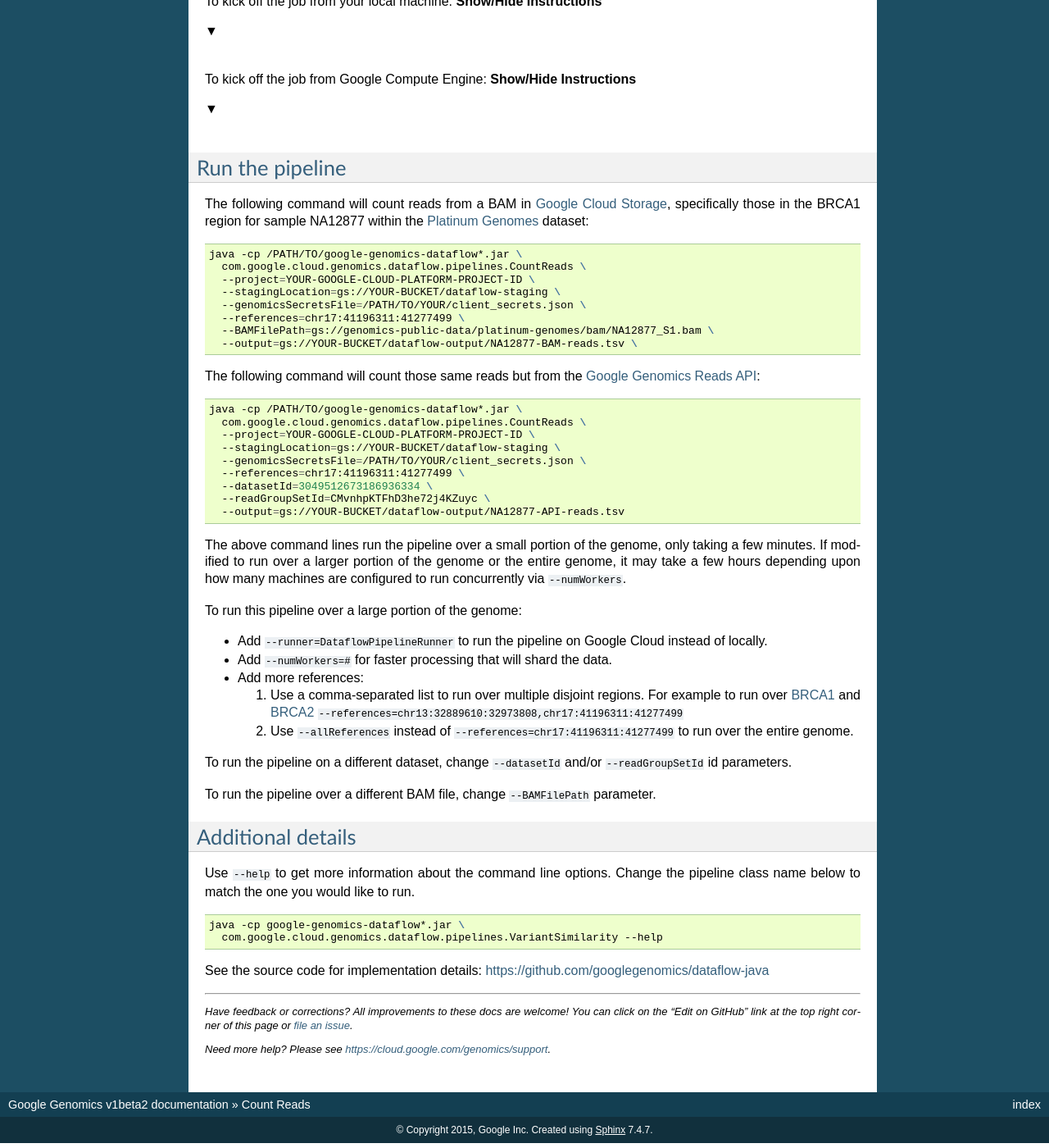
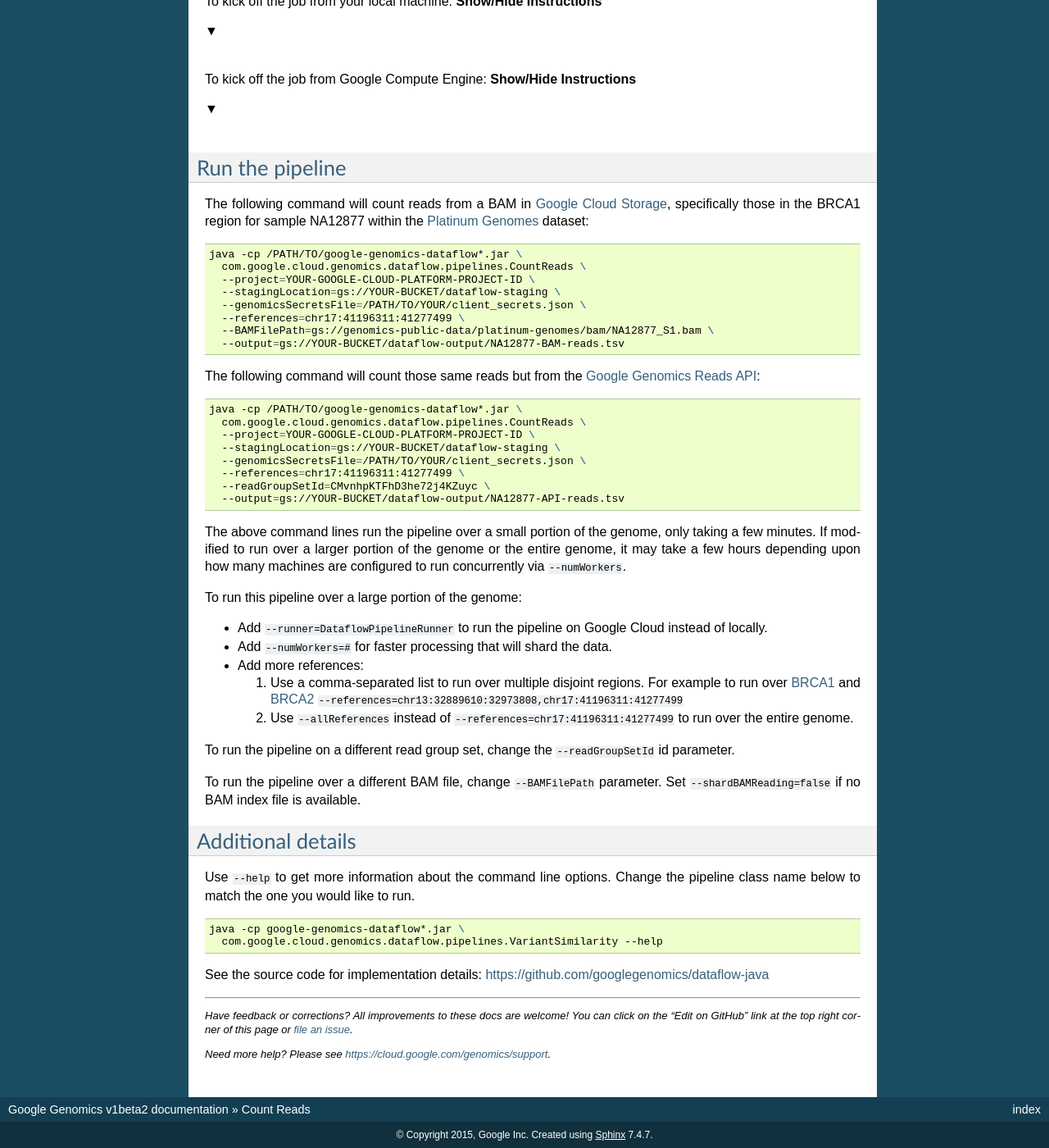
Before and after one commit to googlegenomics/readthedocs, a Sphinx documentation site: the page built from docs/source/use_cases/analyze_reads/count_reads.rst, in a window 1280 px wide and 1400 px high, scrolled down 489 px. Shown: the whole window at 82% size. Built offline with Sphinx 7.4.7, drawn with Linux system fonts in a browser that asks for light colours.

Commit message:
Corrections to CountReads instructions.

```diff
--- a/docs/source/use_cases/analyze_reads/count_reads.rst
+++ b/docs/source/use_cases/analyze_reads/count_reads.rst
@@ -36,7 +36,7 @@
     --genomicsSecretsFile=/PATH/TO/YOUR/client_secrets.json \
     --references=chr17:41196311:41277499 \
     --BAMFilePath=gs://genomics-public-data/platinum-genomes/bam/NA12877_S1.bam \
-    --output=gs://YOUR-BUCKET/dataflow-output/NA12877-BAM-reads.tsv \
+    --output=gs://YOUR-BUCKET/dataflow-output/NA12877-BAM-reads.tsv
 
 The following command will count those same reads but from the `Google Genomics Reads API`_:
 
@@ -48,7 +48,6 @@
     --stagingLocation=gs://YOUR-BUCKET/dataflow-staging \
     --genomicsSecretsFile=/PATH/TO/YOUR/client_secrets.json \
     --references=chr17:41196311:41277499 \
-    --datasetId=3049512673186936334 \
     --readGroupSetId=CMvnhpKTFhD3he72j4KZuyc \
     --output=gs://YOUR-BUCKET/dataflow-output/NA12877-API-reads.tsv
 
@@ -63,9 +62,9 @@
   #. Use a comma-separated list to run over multiple disjoint regions.  For example to run over `BRCA1`_ and `BRCA2`_ ``--references=chr13:32889610:32973808,chr17:41196311:41277499``
   #. Use ``--allReferences`` instead of ``--references=chr17:41196311:41277499`` to run over the entire genome.
 
-To run the pipeline on a different dataset, change ``--datasetId`` and/or ``--readGroupSetId`` id parameters.
+To run the pipeline on a different read group set, change the ``--readGroupSetId`` id parameter.
 
-To run the pipeline over a different BAM file, change ``--BAMFilePath`` parameter.
+To run the pipeline over a different BAM file, change ``--BAMFilePath`` parameter.  Set ``--shardBAMReading=false`` if no BAM index file is available.
 
 Additional details
 ------------------
```
